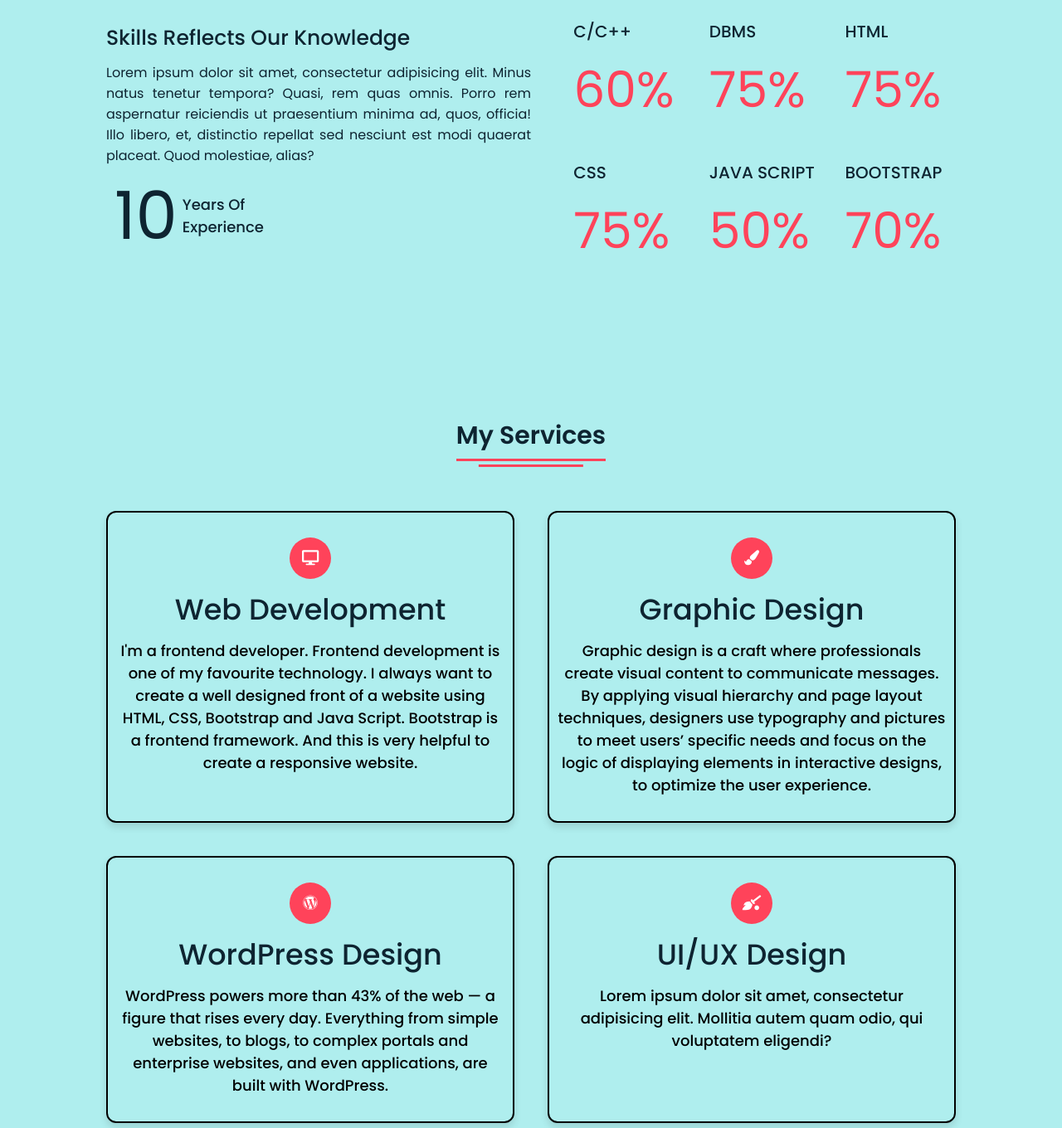
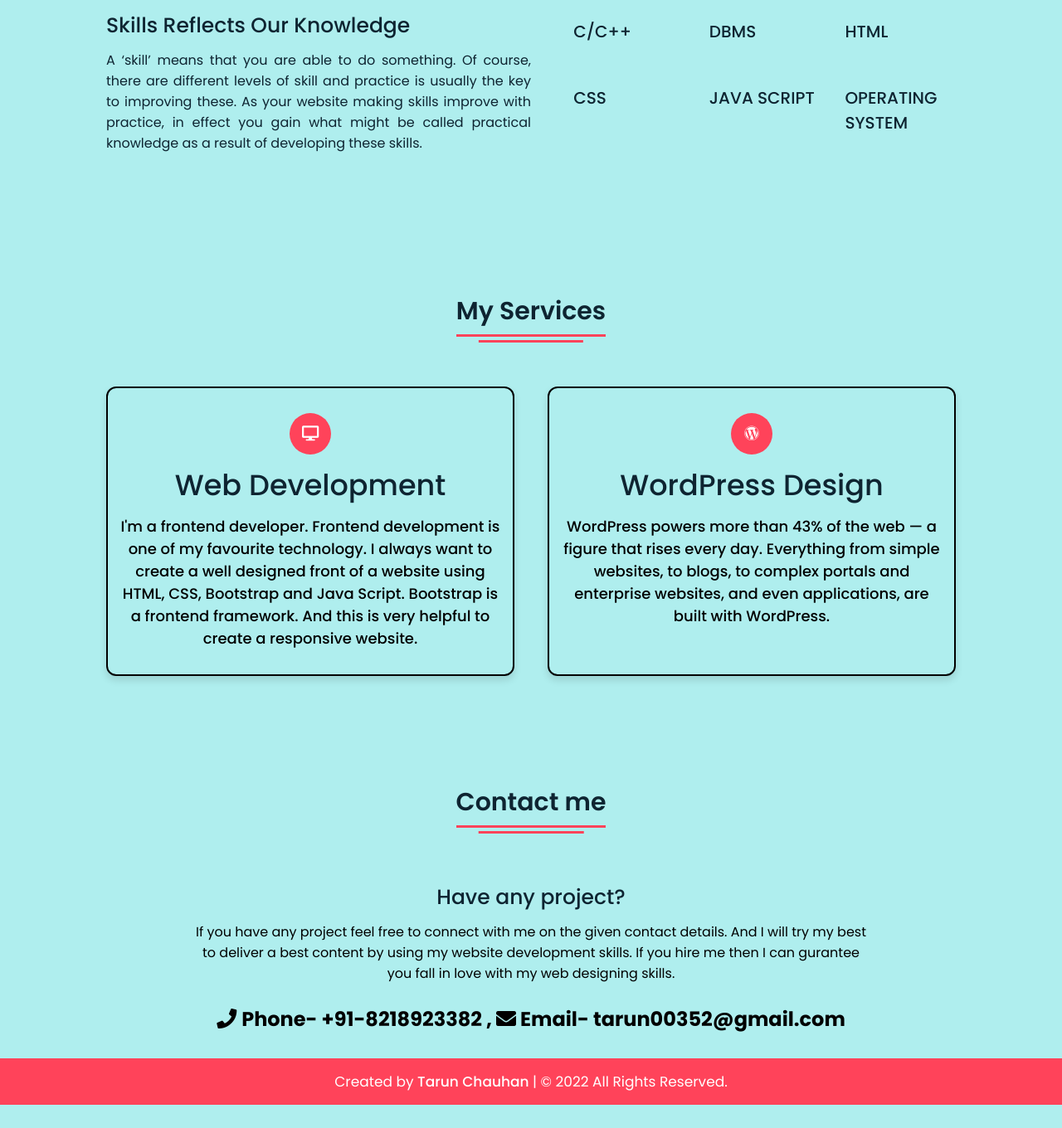
Before and after one commit to Tarun00352/Personal-Portfolio, a plain HTML site: page index.html in a window 1280 px wide. Shown: the part 1780-3140 px from the top of the page at 83% size. After the commit the page ends 3112 px from the top, so only its background shows below. Drawn offline with Linux system fonts and the light colour scheme.

Commit message:
Update index.html

```diff
--- a/index.html
+++ b/index.html
@@ -31,9 +31,9 @@
         </div>
       </ul>
       <div class="media-icons">
-        <a href="#"><i class="fab fa-facebook-f"></i></a>
-        <a href="#"><i class="fab fa-twitter"></i></a>
-        <a href="#"><i class="fab fa-instagram"></i></a>
+        <a href="https://www.facebook.com/thakurtarun.chauhanrajput.9/" target=" "><i class="fab fa-facebook-f"></i></a>
+        <a href="https://twitter.com/its_Tarun_352" target=" "><i class="fab fa-twitter"></i></a>
+        <a href="https://www.instagram.com/tarun00352/?hl=en" target=" "><i class="fab fa-instagram"></i></a>
       </div>
     </div>
     <div class="menu-btn">
@@ -82,36 +82,26 @@
       <div class="skills-details">
         <div class="text">
           <div class="topic">Skills Reflects Our Knowledge</div>
-          <p>Lorem ipsum dolor sit amet, consectetur adipisicing elit. Minus natus tenetur tempora? Quasi, rem quas omnis. Porro rem aspernatur reiciendis ut praesentium minima ad, quos, officia! Illo libero, et, distinctio repellat sed nesciunt est modi quaerat placeat. Quod molestiae, alias?</p>
-          <div class="experience">
-            <div class="num">10</div>
-            <div class="exp">Years Of <br> Experience</div>
-          </div>
+          <p>A ‘skill’ means that you are able to do something. Of course, there are different levels of skill and practice is usually the key to improving these. As your website making skills improve with practice, in effect you gain what might be called practical knowledge as a result of developing these skills.</p>
         </div>
         <div class="boxes">
         <div class="box">
           <div class="topic">C/C++</div>
-          <div class="per">60%</div>
         </div>
         <div class="box">
           <div class="topic">DBMS</div>
-          <div class="per">75%</div>
         </div>
         <div class="box">
           <div class="topic">HTML</div>
-          <div class="per">75%</div>
         </div>
         <div class="box">
           <div class="topic">CSS</div>
-          <div class="per">75%</div>
         </div>
         <div class="box">
           <div class="topic">JAVA SCRIPT</div>
-          <div class="per">50%</div>
         </div>
         <div class="box">
-          <div class="topic">BOOTSTRAP</div>
-          <div class="per">70%</div>
+          <div class="topic">OPERATING SYSTEM</div>
         </div>
       </div>
       </div>
@@ -132,24 +122,10 @@
         </div>
         <div class="box">
           <div class="icon">
-            <i class="fas fa-paint-brush"></i>
-          </div>
-          <div class="topic">Graphic Design</div>
-          <div class="para"><p>Graphic design is a craft where professionals create visual content to communicate messages. By applying visual hierarchy and page layout techniques, designers use typography and pictures to meet users’ specific needs and focus on the logic of displaying elements in interactive designs, to optimize the user experience.</p></div>
-        </div>
-        <div class="box">
-          <div class="icon">
             <i class="fab fa-wordpress"></i>
           </div>
           <div class="topic">WordPress Design</div>
           <div class="para"><p>WordPress powers more than 43% of the web — a figure that rises every day. Everything from simple websites, to blogs, to complex portals and enterprise websites, and even applications, are built with WordPress.</p></div>
-        </div>
-        <div class="box">
-          <div class="icon">
-            <i class="fas fa-quidditch"></i>
-          </div>
-          <div class="topic">UI/UX Design</div>
-          <div class="para"><p>Lorem ipsum dolor sit amet, consectetur adipisicing elit. Mollitia autem quam odio, qui voluptatem eligendi?</p></div>
         </div>
     </div>
   </section>
@@ -160,7 +136,7 @@
     <div class="title"><span id="Contact">Contact me</span></div><br>
     <div class="text">
       <div class="topic">Have any project?</div>
-      <p>Lorem Ipsum is simply dummy text of the printing and typesetting industry. Lorem Ipsum has been the industry's standard dummy text ever since the 1500s, when an unknown printer took a galley of type and scrambled it to make a type specimen book. It has survived not only five centuries, but also the leap into electronic typesetting, remaining essentially unchanged.</p><br>
+      <p>If you have any project feel free to connect with me on the given contact details. And I will try my best to deliver a best content by using my website development skills. If you hire me then I can gurantee you fall in love with my web designing skills.</p><br>
       <h2><i class="fa fa-phone">&nbsp;</i>Phone- +91-8218923382 , <i class="fa fa-envelope"> </i> Email- tarun00352@gmail.com </h2>
     </div>
   </div>
```
